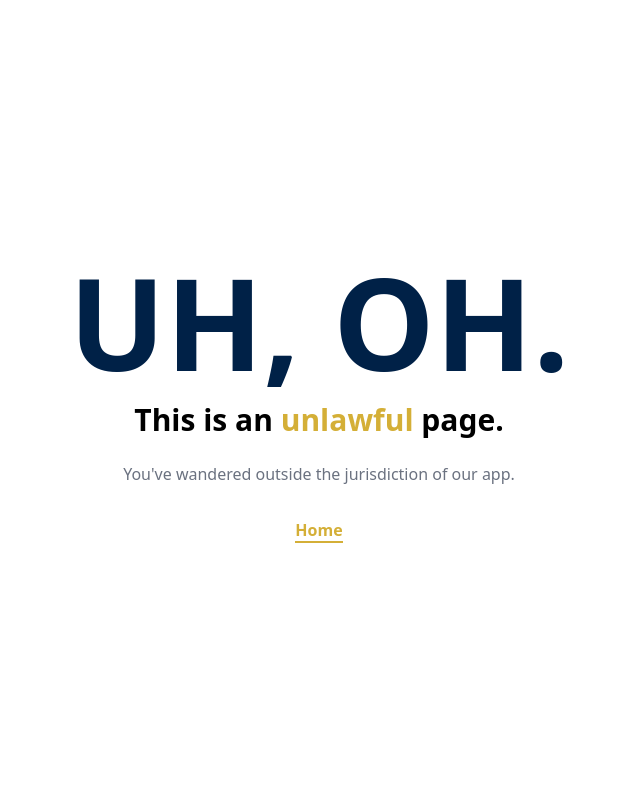
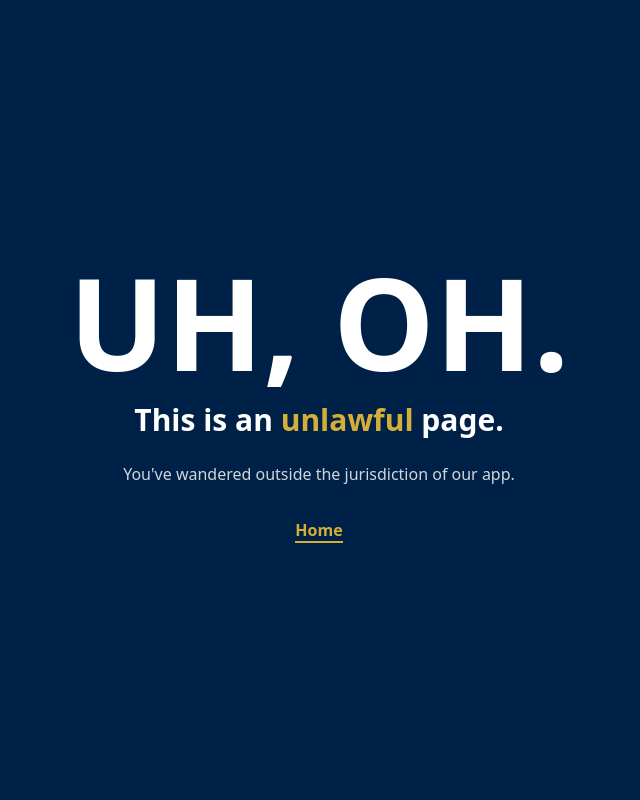
Before and after one commit to edimaudo/onllaw, a FastAPI app: template templates/404.html in a window 1280 px wide. Shown: the whole page, without its empty margins (321-961 px from the left). Run offline with FastAPI, Linux system fonts and the light colour scheme; the template is opened without the code that fills it, so the values that code supplies are empty; some libraries are stand-ins or nearby versions.

Commit message:
Update 404.html

```diff
--- a/templates/404.html
+++ b/templates/404.html
@@ -6,11 +6,11 @@
     <title>Unlawful Page | onllaw</title>
     <script src="https://cdn.tailwindcss.com"></script>
 </head>
-<body class="bg-white flex items-center justify-center h-screen text-center px-6">
+<body class="bg-[#002147] flex items-center justify-center h-screen text-center px-6">
     <div>
-        <h1 class="text-9xl font-extrabold text-[#002147] mb-4">UH, OH.</h1>
-        <h2 class="text-3xl font-bold mb-6">This is an <span class="text-[#D4AF37]">unlawful</span> page.</h2>
-        <p class="text-gray-500 mb-8 max-w-md mx-auto">
+        <h1 class="text-9xl font-extrabold text-white mb-4">UH, OH.</h1>
+        <h2 class="text-3xl font-bold mb-6 text-white">This is an <span class="text-[#D4AF37]">unlawful</span> page.</h2>
+        <p class="text-gray-300 mb-8 max-w-md mx-auto">
             You've wandered outside the jurisdiction of our app.
         </p>
         <a href="/qa" class="text-[#D4AF37] font-bold border-b-2 border-[#D4AF37] hover:opacity-70 transition">Home</a>
```
